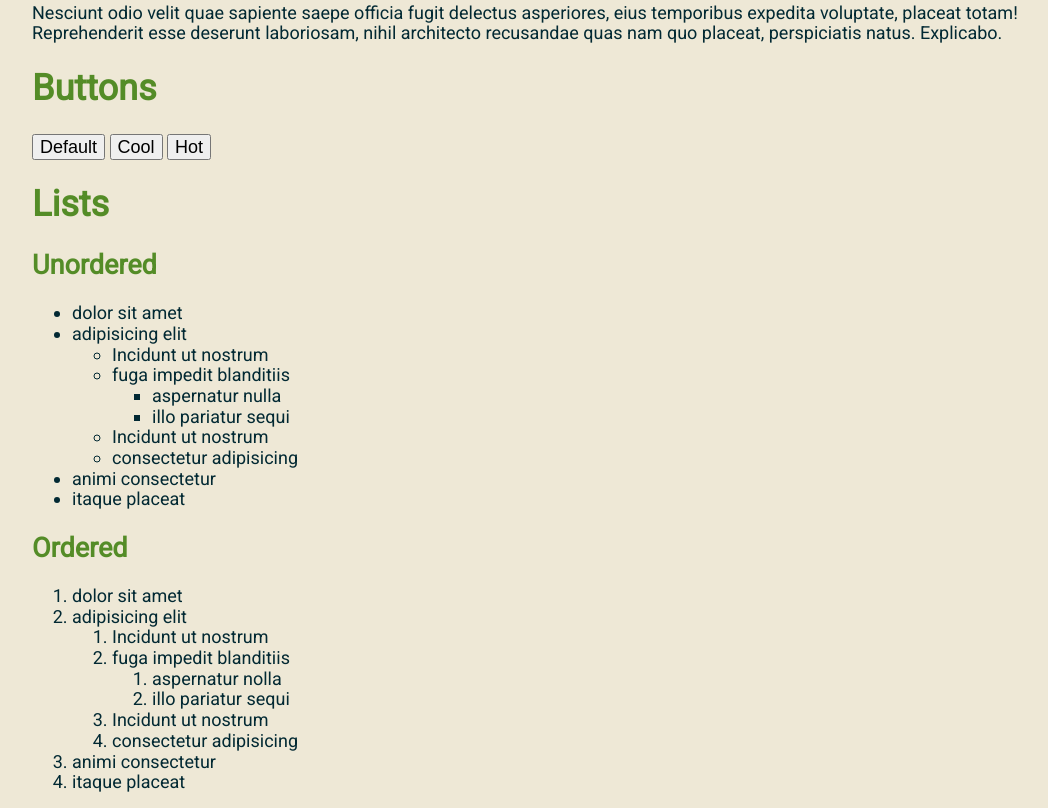
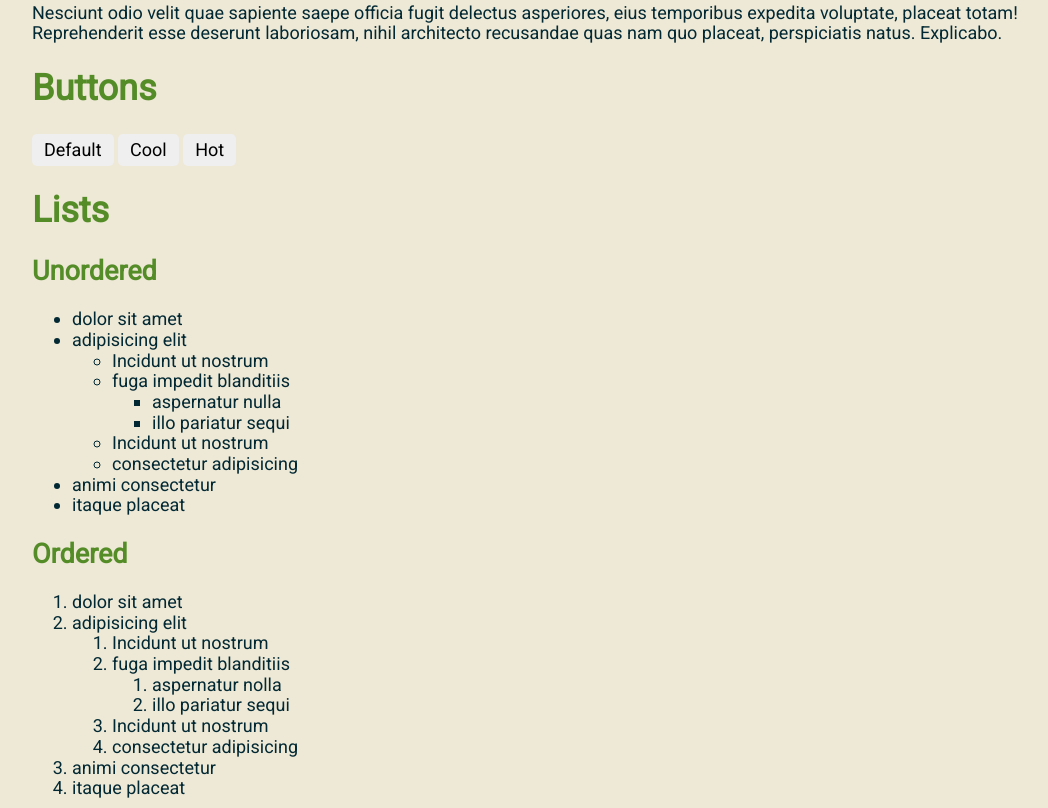
Before and after one commit to MMagnani5/Sass-Basics, a website: page builds/sassEssentials/index.html in a window 1280 px wide. Shown: the part 1352-2160 px from the top of the page, without its empty margins (96-1144 px from the left). Drawn offline with Linux system fonts and the light colour scheme; a web font is replaced by a local one.

Commit message:
sass button extend

```diff
--- a/builds/sassEssentials/index.html
+++ b/builds/sassEssentials/index.html
@@ -53,9 +53,9 @@
 <section id="buttons">
   <div class="container">
     <h1>Buttons</h1>
-    <button>Default</button>
-    <button>Cool</button>
-    <button>Hot</button>
+    <button class="btn">Default</button>
+    <button  class="btn">Cool</button>
+    <button  class="btn">Hot</button>
   </div><!-- container -->
 </section>
 
--- /dev/null
+++ b/process/sass/_interface.scss
@@ -0,0 +1,12 @@
+.btn {
+  display: inline-block;
+  text-align: center;
+  cursor: pionter;
+  font-family: $font-main;
+  padding: 6px 12px;
+  vertical-align: middle;
+  border: none;
+  border-radius: 5px;
+  user-select: none;
+  white-space: nowrap;
+}
--- a/process/sass/style.scss
+++ b/process/sass/style.scss
@@ -2,6 +2,7 @@
 @import "normalize";
 @import "mixins";
 @import "base";
+@import "interface";
 
 @import "modules/backgrounds";
 @import "modules/media";
```
Also changed, not shown: builds/sassEssentials/css/style.css.
